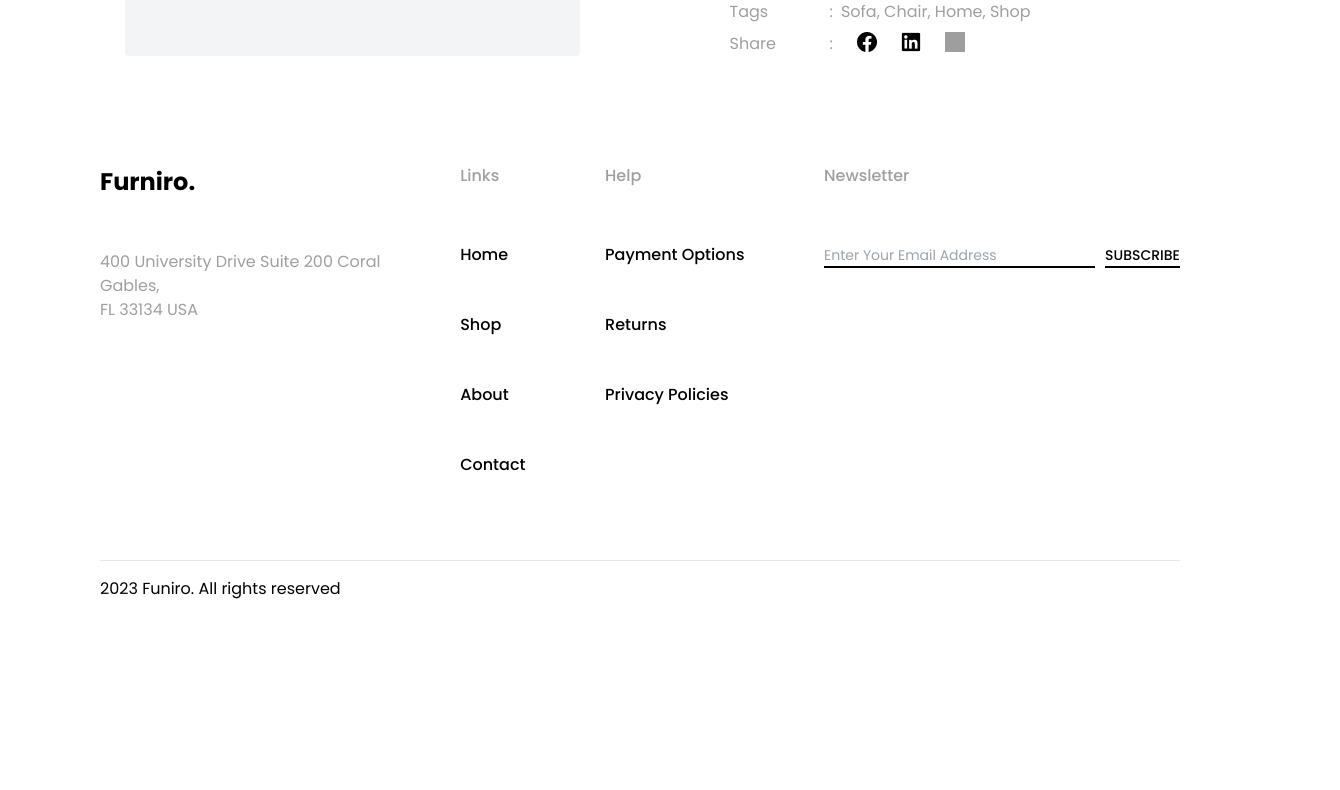
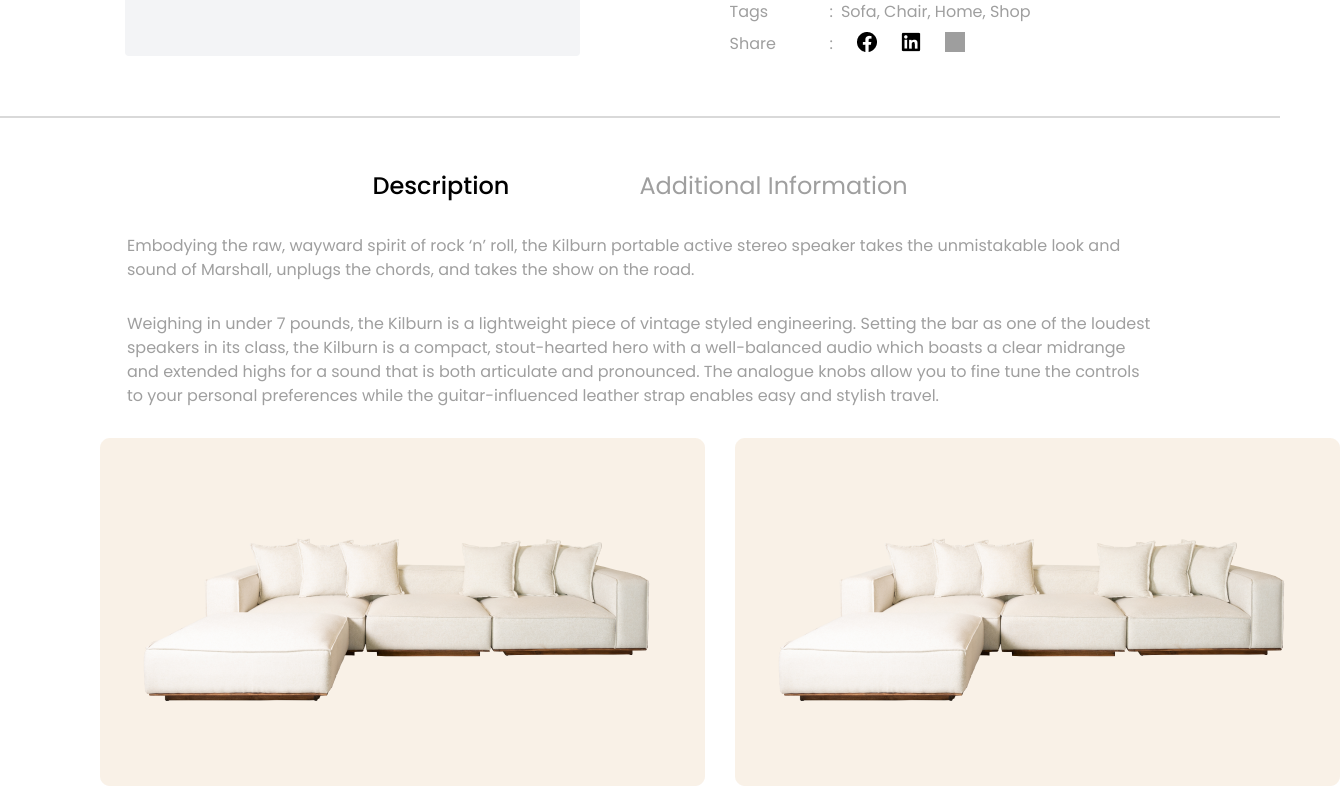
Before and after one commit to thiago-rgomes/desafio3-semana12-tirex, a React (Vite) app: page /product in a window 1280 px wide. Shown: the part 830-1620 px from the top of the page, 1340 px wide, since content can reach past the window. Before the commit the page ends 1451 px from the top, so only its background shows below. Built offline with nearby package versions, Linux system fonts and the light colour scheme; grey boxes are pictures that could not be loaded.

Commit message:
feat: add section 2 to productPage

```diff
--- a/src/pages/productPage/ProductPage.tsx
+++ b/src/pages/productPage/ProductPage.tsx
@@ -6,18 +6,25 @@ import ProductActions from "./Section1/ProductActions";
 import ProductMeta from "./Section1/ProductMeta";
 import ProductHighlight from "./Section1/ProductHighlight";
 
+import descriptionImages1 from "../../assets/productpage/product/description-img2.png"
+import descriptionImages2 from "../../assets/productpage/product/description-img2.png"
+import AdditionalDescription from "./Section2/AdditionalDescription";
+
 const product = {
   title: "Asgaard sofa",
+  images: ["img1.jpg", "img2.jpg", "img3.jpg"],
   price: 250000,
   rating: 4.5,
   reviews: 5,
   description: "Setting the bar as one of the loudest speakers in its class, the Kilburn is a compact, stout-hearted hero with a well-balanced audio which boasts a clear midrange and extended highs for a sound.",
-  images: ["img1.jpg", "img2.jpg", "img3.jpg"],
   sizes: ["L", "XL", "XS"],
   colors: ["#816DFA", "#000000", "#B88E2F"],
   sku: "SS001",
   category: "Sofas",
   tags: ["Sofa", "Chair", "Home", "Shop"],
+  additionalTitle:"Embodying the raw, wayward spirit of rock ‘n’ roll, the Kilburn portable active stereo speaker takes the unmistakable look and sound of Marshall, unplugs the chords, and takes the show on the road.",
+  additionalDescription:"Weighing in under 7 pounds, the Kilburn is a lightweight piece of vintage styled engineering. Setting the bar as one of the loudest speakers in its class, the Kilburn is a compact, stout-hearted hero with a well-balanced audio which boasts a clear midrange and extended highs for a sound that is both articulate and pronounced. The analogue knobs allow you to fine tune the controls to your personal preferences while the guitar-influenced leather strap enables easy and stylish travel.",
+  descriptionImages: [descriptionImages1, descriptionImages2],
 };
 
 const ProductPage = () => {
@@ -48,6 +55,8 @@ const ProductPage = () => {
           <ProductMeta sku={product.sku} category={product.category} tags={product.tags} />
         </div>
      </div>
+      <AdditionalDescription additionalTitle={product.additionalTitle} additionalDescription={product.additionalDescription} descriptionImages={product.descriptionImages}></AdditionalDescription>
+
 
     </div>
 
--- /dev/null
+++ b/src/pages/productPage/Section2/AdditionalDescription.tsx
@@ -0,0 +1,29 @@
+interface AdditionalDescriptionProps {
+    additionalTitle: string;
+    additionalDescription: string;
+    descriptionImages: string[];
+}
+
+const AdditionalDescription = ({additionalTitle, additionalDescription, descriptionImages}: AdditionalDescriptionProps) => {
+  return (
+    <div className="flex flex-col justify-center items-center px-[100px] py-[50px] border-y-2 border-[#D9D9D9] gap-[30px]">
+
+        <div className="flex text-[24px] gap-[130px]"><p className="font-medium">Description</p> <p className="text-[#9F9F9F]">Additional Information</p></div>
+
+        <div className="flex flex-col max-w-[1026px] gap-[30px] text-[#9F9F9F]"> <p>{additionalTitle}</p> <p>{additionalDescription}</p></div>
+
+        <div className="flex gap-[30px]">
+            {descriptionImages.map((img, index) => (
+                <img
+                key = {index}
+                src={img}
+                className={"w-[605px] h-[348px]"}  />
+            ))}
+        </div>
+
+
+    </div>
+  )
+}
+
+export default AdditionalDescription
```
Also changed, not shown: src/assets/productpage/product/description-img1.png (added), src/assets/productpage/product/description-img2.png (added).
